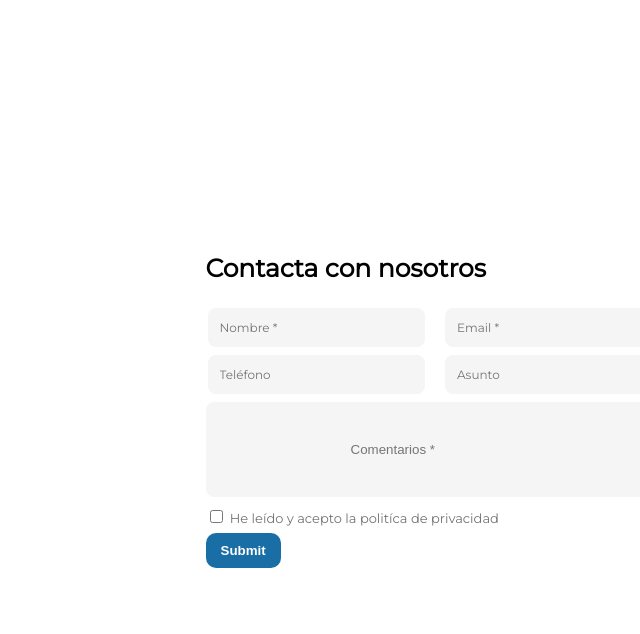
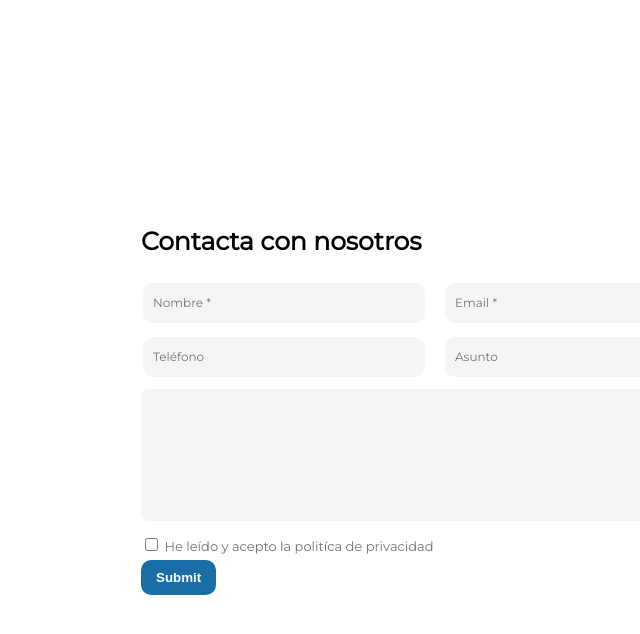
Before and after one commit to NicolasRivasR/PruebaTecnica, a PHP site: page / in a window 1280 px wide. Shown: the top 634 px of the page, without its empty margins (201-841 px from the left). Run offline with PHP 8.4, Linux system fonts and the light colour scheme.

Commit message:
Segunda version css

```diff
--- a/index.php
+++ b/index.php
@@ -29,11 +29,11 @@
             <input type="text" name = "asunto" placeholder="Asunto">
         </div>
 
-        <div>
-            <input name="comentarios" id ="comentarios" placeholder="Comentarios *" required class= "comentarios">
+        <div >
+            <textarea name="comentarios" id ="comentarios" placeholder="Comentarios *" class= "comentarios" required > </textarea>
         </div>
 
-        <div>
+        <div class = "check">
             <input type="checkbox" id="aceptar_terminos" >
             <label for="aceptar_terminos">He leído y acepto la politíca de privacidad</label>
         </div>
--- a/styles.css
+++ b/styles.css
@@ -22,18 +22,21 @@ h2{
 .form-group {
     display: flex;
     justify-content: space-between;
-    margin-bottom: 8px;
+    margin-bottom: 10px;
     margin-left: -8px;
 }
 
 .form-group input {
     font-family: 'Montserrat';
-    width: 48%; /* 48% da espacio para dos inputs */
-    padding: 12px;
-    margin: 0px 10px;
+    width: 270px; /* 48% da espacio para dos inputs */
+    height: 30px;
+    padding-left: 10px;
+    padding-top: 5px;
+    padding-bottom: 5px;
+    margin: 2px 10px;
     border-style: none;
     background-color: whitesmoke;
-    border-radius: 8px;
+    border-radius: 10px;
     font-size: 12px;
 }
 
@@ -42,14 +45,17 @@ h2{
     background-color: whitesmoke;
     margin-bottom: 10px;
     border-radius: 8px;
-    padding: 40px 145px 40px 145px;
-    text-align: left;
+    width: 98%;
+    height: 132px;
+    text-align:start;
     border-style: hidden;
+    box-sizing: border-box;
+    resize: none;
 
 
 }
 
-label{
+.check{
 
     color: rgb(116, 115, 115);
     font-size: small;
```
